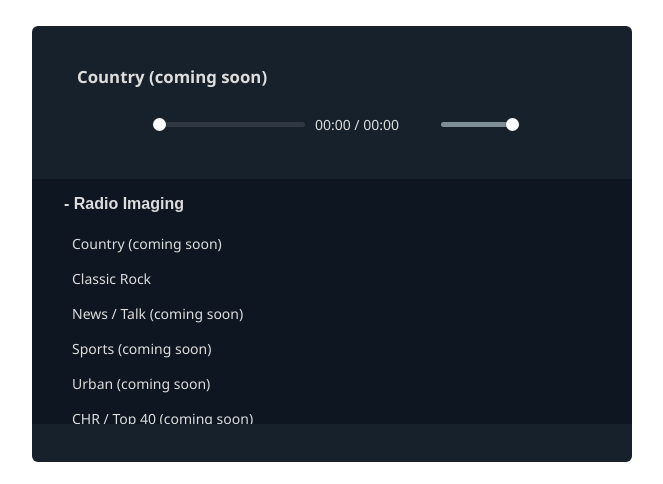
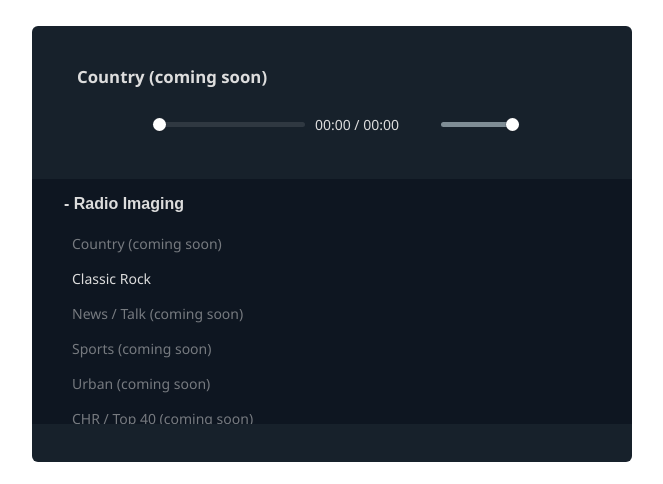
Before and after one commit to DamrowVO/damrowvo.github.io, a plain HTML site: page audioplayer.html in a window 1280 px wide. Both pictures are taken after a click on the button "+ Radio Imaging". Shown: the whole page, without its empty margins (308-971 px from the left). Drawn offline with Linux system fonts and the light colour scheme.

Commit message:
Update audioplayer.html

```diff
--- a/audioplayer.html
+++ b/audioplayer.html
@@ -118,6 +118,12 @@ a,a:hover,a:visited{color:#ddd;text-decoration:none;}
   color: white;
 }
 
+/* disable "coming soon" items */
+.simp-source.coming-soon {
+  opacity: 0.5;
+  pointer-events: none;
+  cursor: default;
+}
   </style>
 </head>
 <body>
```
